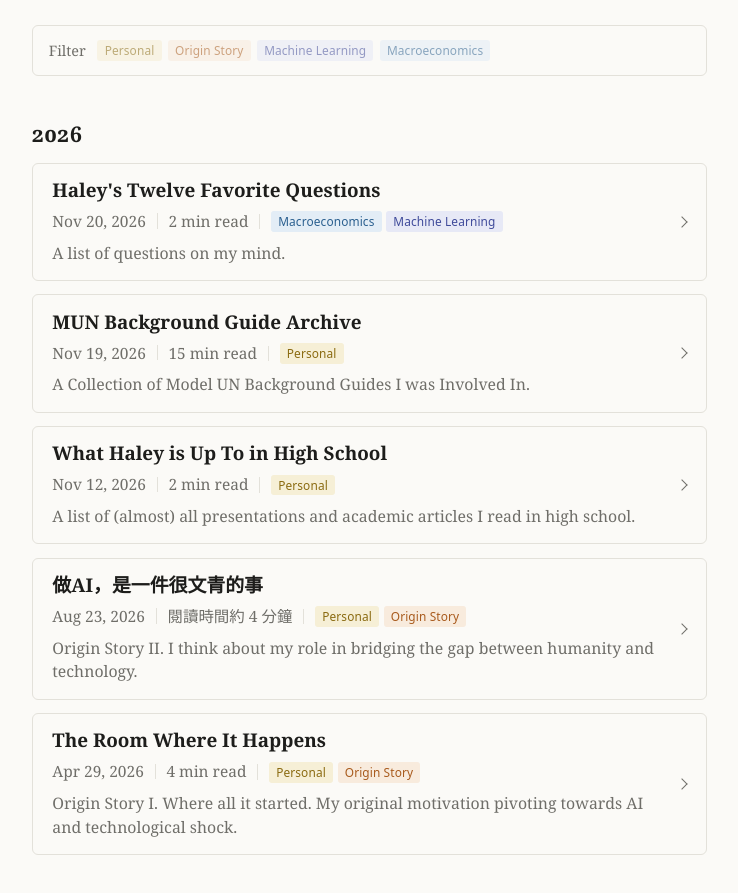
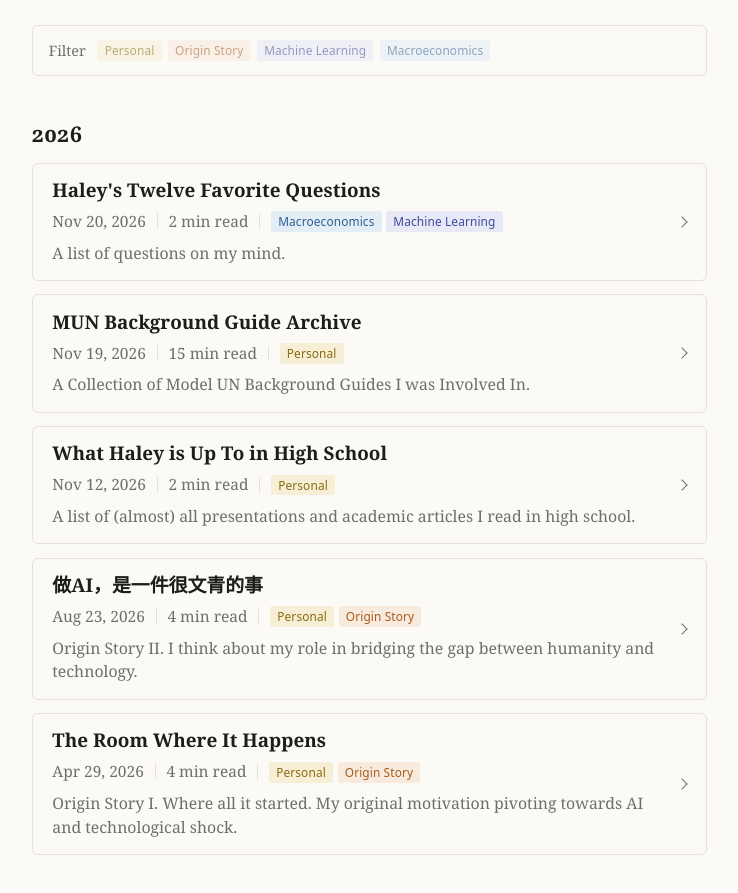
Before and after one commit to HaleyLin2006/HaleyLin2006.github.io, an Astro site: page /blog in a window 1280 px wide. Shown: the part 201-1094 px from the top of the page, without its empty margins (271-1009 px from the left). Built offline with nearby package versions, Linux system fonts and the light colour scheme; Astro itself is replaced by a stand-in of ours.

Commit message:
Show reading time in English for Chinese posts too
Co-Authored-By: Claude Opus 5.5 <noreply@anthropic.com>
Claude-Session: https://claude.ai/code/session_01Mrtm5nJVJ7ujRZcSKK2qNc

```diff
--- a/src/components/PostCard.astro
+++ b/src/components/PostCard.astro
@@ -2,7 +2,7 @@
 // One blog post as a card, styled like the research cards. The whole card
 // links to the post: title, then date | reading time | tags, then the description.
 import { tagColor } from '../data/research';
-import { formatDate, readingLabel, type Post } from '../lib/posts';
+import { formatDate, readingTime, type Post } from '../lib/posts';
 
 interface Props {
   post: Post;
@@ -18,7 +18,7 @@ const { title, date, description, tags } = post.data;
       <h3 class="card-title">{title}</h3>
       <div class="card-info">
         <time datetime={date.toISOString()}>{formatDate(date)}</time>
-        <span>{readingLabel(post)}</span>
+        <span>{readingTime(post.body)} min read</span>
         {
           tags.length > 0 && (
             <span class="card-tags">
--- a/src/lib/posts.ts
+++ b/src/lib/posts.ts
@@ -12,9 +12,6 @@ export async function getPosts(): Promise<Post[]> {
 
 const cjk = /[\u3400-\u9fff\uf900-\ufaff]/g;
 
-/** True if a post is written in Chinese (its title has Chinese characters). */
-export const isChinese = (post: Post) => /[\u3400-\u9fff\uf900-\ufaff]/.test(post.data.title);
-
 /** Minutes to read: about 220 English words or 400 Chinese characters a minute. */
 export function readingTime(body: string | undefined): number {
   const text = body ?? '';
@@ -22,12 +19,6 @@ export function readingTime(body: string | undefined): number {
   const words = text.replace(cjk, ' ').trim().split(/\s+/).filter(Boolean).length;
   return Math.max(1, Math.round(words / 220 + characters / 400));
 }
-
-/** "5 min read", or "閱讀時間約 5 分鐘" for a post written in Chinese. */
-export const readingLabel = (post: Post) => {
-  const minutes = readingTime(post.body);
-  return isChinese(post) ? `閱讀時間約 ${minutes} 分鐘` : `${minutes} min read`;
-};
 
 export function formatDate(date: Date, withYear = true): string {
   return date.toLocaleDateString('en-US', {
--- a/src/pages/blog/[...id].astro
+++ b/src/pages/blog/[...id].astro
@@ -2,7 +2,7 @@
 import { render } from 'astro:content';
 import 'katex/dist/katex.min.css';
 import Base from '../../layouts/Base.astro';
-import { formatDate, getPosts, readingLabel, tagSlug, type Post } from '../../lib/posts';
+import { formatDate, getPosts, readingTime, tagSlug, type Post } from '../../lib/posts';
 
 export async function getStaticPaths() {
   const posts = await getPosts();
@@ -16,7 +16,7 @@ interface Props {
 const { post } = Astro.props;
 const { Content, headings } = await render(post);
 const toc = headings.filter((heading) => heading.depth === 2 || heading.depth === 3);
-const reading = readingLabel(post);
+const minutes = readingTime(post.body);
 ---
 
 <Base title={post.data.title} description={post.data.description} type="article">
@@ -25,7 +25,7 @@ const reading = readingLabel(post);
       <h1>{post.data.title}</h1>
       <p class="post-meta">
         <time datetime={post.data.date.toISOString()}>{formatDate(post.data.date)}</time>
-        · {reading}
+        · {minutes} min read
         {post.data.draft && <Fragment> · Draft</Fragment>}
         {
           post.data.tags.length > 0 && (
```
